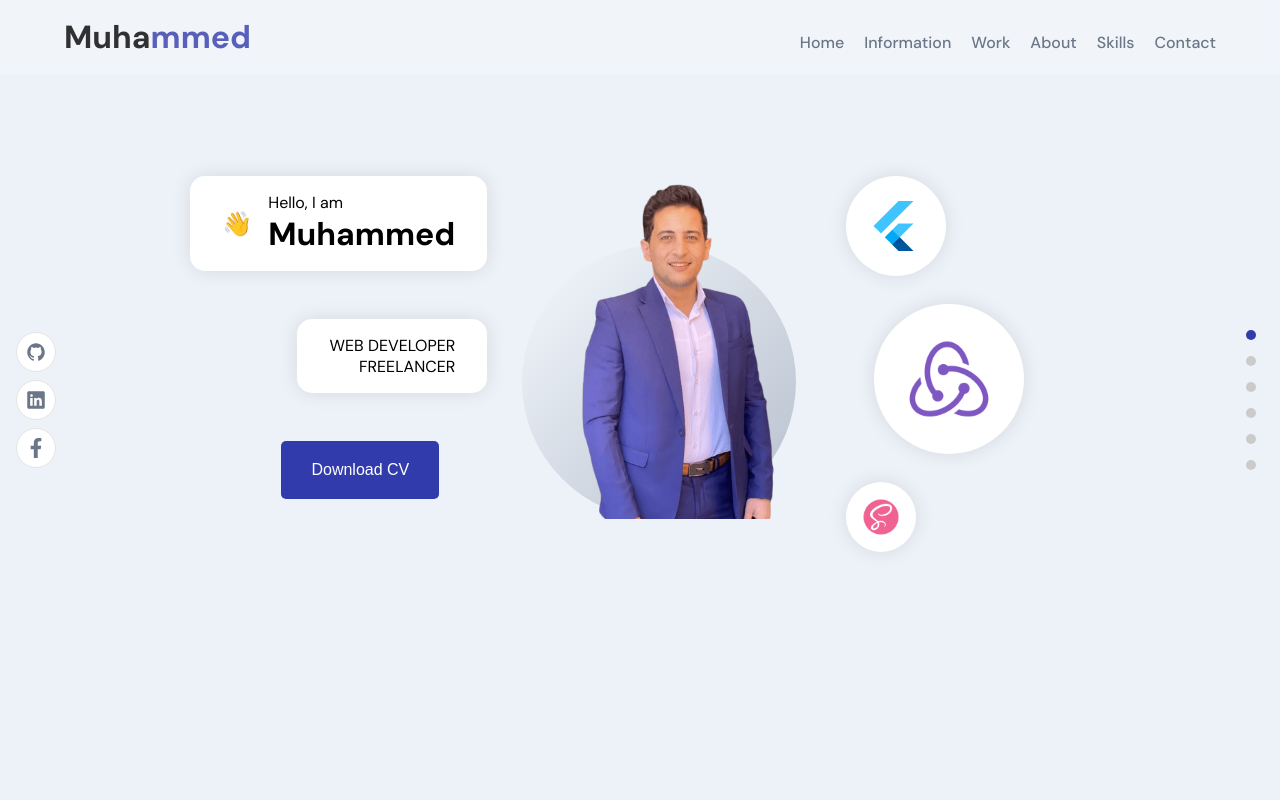
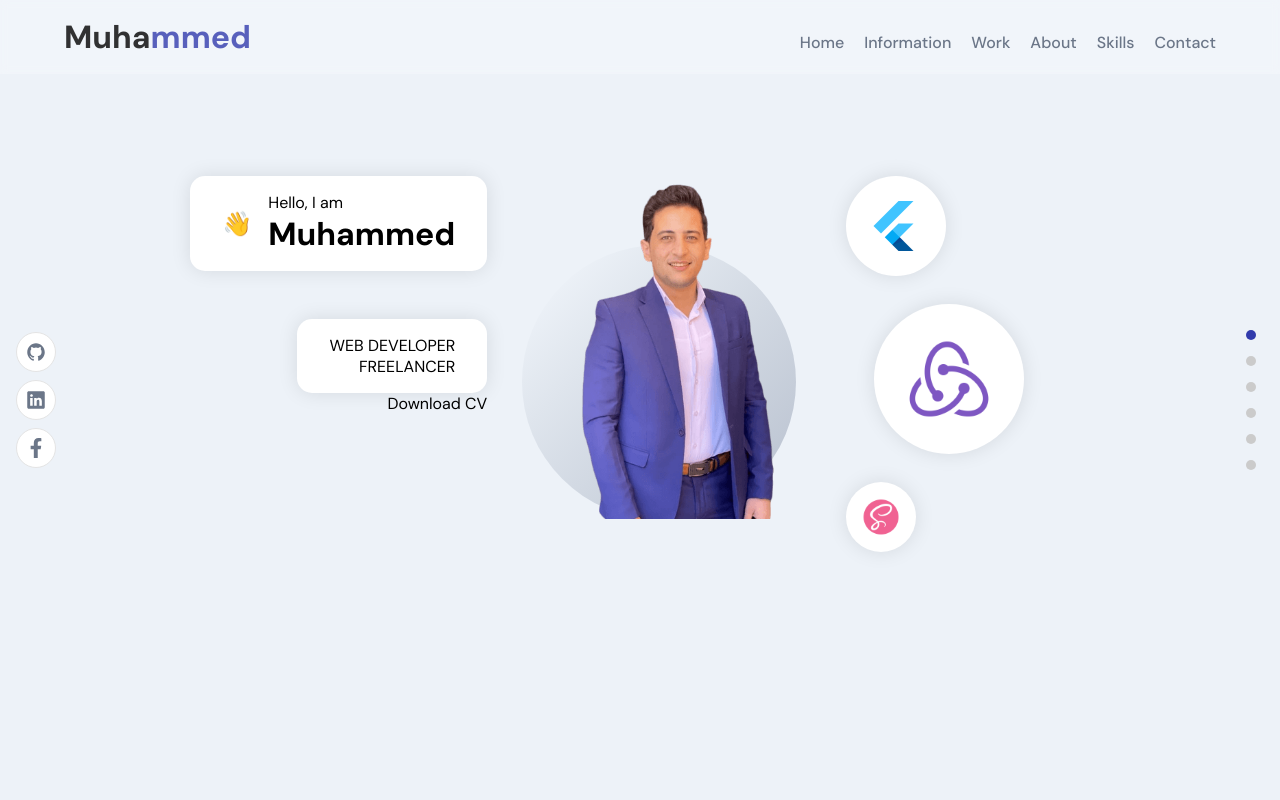
Before and after one commit to muhammedosama8/muhammed-portfolio, a React (Create React App) app: page / in a window 1280 px wide. Shown: the top 800 px of the page. Built offline with nearby package versions, Linux system fonts and the light colour scheme; the HTML template or start-up script is replaced by a standard one.

Commit message:
Update Header.js

```diff
--- a/src/components/Header/Header.js
+++ b/src/components/Header/Header.js
@@ -40,7 +40,8 @@ const Header = () => {
                         </div>
 
                         <div className='cv'>
-                            <button className='capitalize '>download <span className='upperCase'>cv</span></button>
+                            <a href={images.cv} target='_blank' download className='download capitalize'>download <span className='upperCase'>cv</span>
+                            </a>
                         </div>
                     </div>
                 </motion.div>
```
